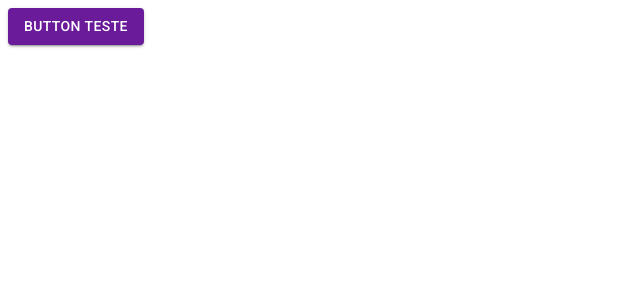
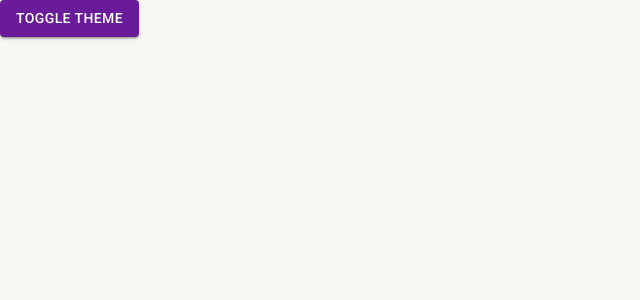
Before and after one commit to Achette/CRUD-React-TypeScript-Material_UI, a React (Create React App) app: page /pagina-inicial in a window 1280 px wide. Shown: the top 300 px of the page, without its empty margins (0-640 px from the left). Built offline with nearby package versions, Linux system fonts and the light colour scheme.

Commit message:
feat: Added dark theme and theme switch

```diff
--- a/public/index.html
+++ b/public/index.html
@@ -18,7 +18,7 @@
     <title>Cadastros</title>
   </head>
 
-  <body>
+  <body style="margin: 0; padding: 0">
     <noscript>You need to enable JavaScript to run this app.</noscript>
     <div id="root"></div>
   </body>
--- a/src/routes/index.tsx
+++ b/src/routes/index.tsx
@@ -1,13 +1,22 @@
 import { Button } from "@mui/material";
 import { Routes, Route, Navigate } from "react-router-dom";
+import { useAppThemeContext } from "../shared/contexts";
 
 export const AppRoutes = () => {
+  const { toggleTheme } = useAppThemeContext();
 
-    return (
-        <Routes>
-            <Route path="/pagina-inicial" element={<Button variant="contained" color='primary'>Button Teste</Button>} />
+  return (
+    <Routes>
+      <Route
+        path="/pagina-inicial"
+        element={
+          <Button variant="contained" color="primary" onClick={toggleTheme}>
+            Toggle Theme
+          </Button>
+        }
+      />
 
-            <Route path="*" element={<Navigate to="pagina-inicial" />} />
-        </Routes>
-    )
- };
+      <Route path="*" element={<Navigate to="pagina-inicial" />} />
+    </Routes>
+  );
+};
--- /dev/null
+++ b/src/shared/contexts/ThemeContext.tsx
@@ -0,0 +1,45 @@
+import { createContext, useCallback, useMemo, useState, useContext } from 'react';
+import { ThemeProvider } from "@emotion/react";
+import { LightTheme, DarkTheme } from "../themes";
+import { Box } from '@mui/system';
+
+
+interface IThemeContextData {
+    themeName: 'light' | 'dark'
+    toggleTheme: () => void}
+
+
+const ThemeContext = createContext({} as IThemeContextData)
+
+interface IThemeProviderProps {
+    children: React.ReactNode;
+}
+
+export const useAppThemeContext = () => {
+    return useContext(ThemeContext)
+}
+
+export const AppThemeProvider: React.FC<IThemeProviderProps> = ({ children }) => {
+
+    const [themeName, setThemeName] = useState<'light' | 'dark'>('light')
+
+    const toggleTheme = useCallback((() => {
+        setThemeName(oldThemeName => oldThemeName === 'light' ? 'dark' : 'light')
+    }), [])
+
+    const theme = useMemo(() => {
+       if(themeName === 'light') return LightTheme
+
+       return DarkTheme
+    }, [themeName])
+
+    return (
+        <ThemeContext.Provider value={{ themeName, toggleTheme }}>
+             <ThemeProvider theme={theme}>
+                <Box width="100vw" height="100vh" bgcolor={theme.palette.background.default}>
+                {children}
+                </Box>
+             </ThemeProvider>
+        </ThemeContext.Provider>
+    )
+}
--- a/src/shared/contexts/index.ts
+++ b/src/shared/contexts/index.ts
@@ -1 +1 @@
-export { };
+export * from './ThemeContext';
--- /dev/null
+++ b/src/shared/themes/Dark.ts
@@ -0,0 +1,23 @@
+import { createTheme } from "@mui/material";
+import { purple } from "@mui/material/colors";
+
+export const DarkTheme = createTheme({
+  palette: {
+    primary: {
+      main: purple[800],
+      dark: purple[900],
+      light: purple[700],
+      contrastText: "#FFF",
+    },
+    secondary: {
+      main: "#444251",
+      dark: "#2F2E38",
+      light: "#696773",
+      contrastText: "#FFF",
+    },
+    background: {
+      default: "#202124",
+      paper: "#303134",
+    },
+  },
+});
--- a/src/shared/themes/index.ts
+++ b/src/shared/themes/index.ts
@@ -1 +1,2 @@
 export * from './Light';
+export * from './Dark';
```
Also changed, not shown: src/App.tsx (+3 -4 lines).
